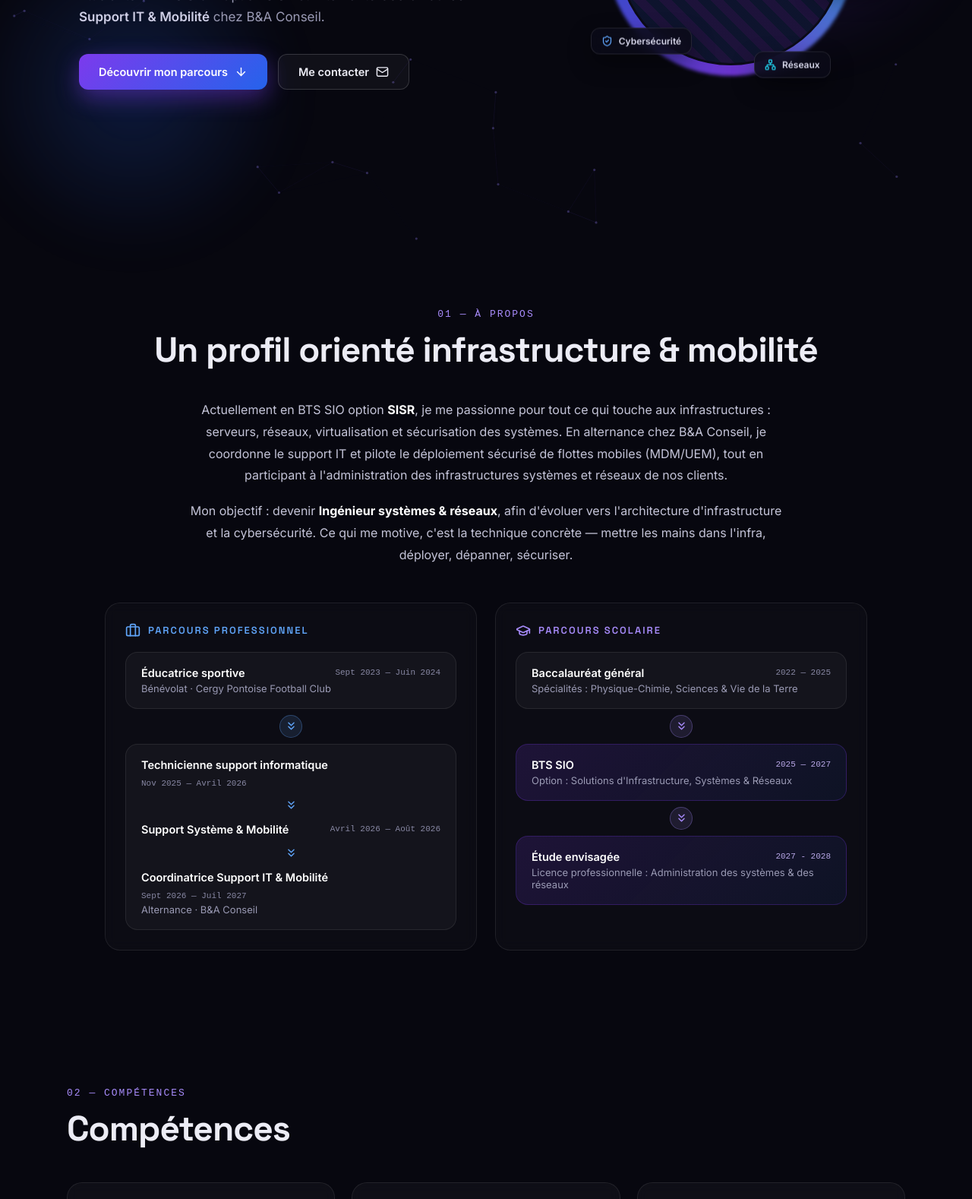
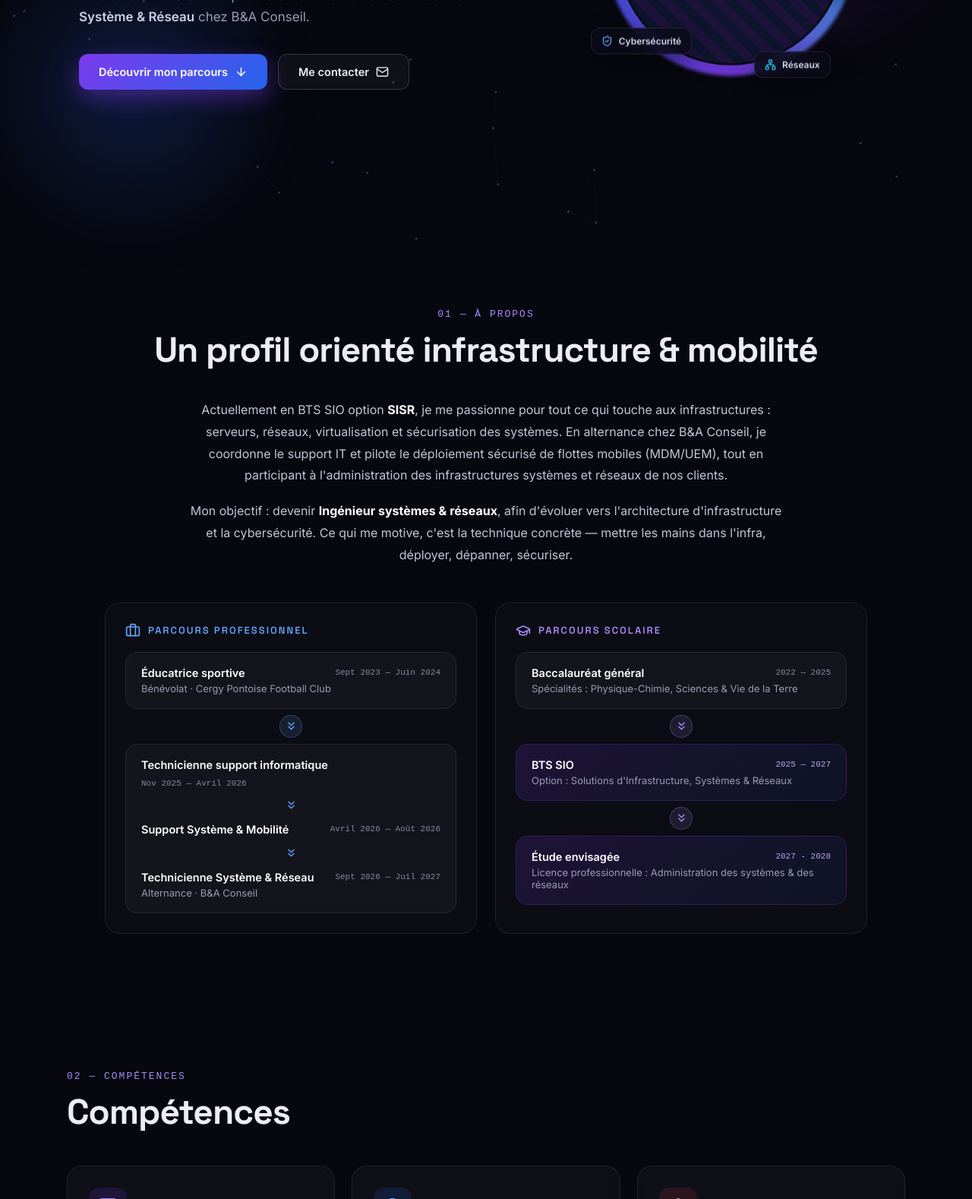
Before and after one commit to LGadou/Lgadou.github.io, a plain HTML site: page index.html in a window 1280 px wide. Shown: the part 484-2062 px from the top of the page at 76% size. Drawn offline with nearby package versions, Linux system fonts and the light colour scheme.

Commit message:
Changement rôle & veille

```diff
--- a/index.html
+++ b/index.html
@@ -129,7 +129,7 @@
         Leïla<br><span style="background:linear-gradient(120deg,#a78bfa,#60a5fa,#22d3ee);background-size:200% auto;-webkit-background-clip:text;background-clip:text;-webkit-text-fill-color:transparent;animation:lgGrad 6s ease infinite">Gadou</span>
       </h1>
       <!-- <p style="font-family:'Space Grotesk';font-size:clamp(17px,2.4vw,23px);font-weight:500;color:#e3e3f2;margin:0 0 8px">Étudiante BTS SIO — Option SISR</p> -->
-      <p style="font-size:clamp(15px,1.6vw,17px);color:#9a9ab4;line-height:1.65;max-width:520px;margin:0 0 34px">Étudiante en BTS SIO - Option SISR et Alternante <strong style="color:#cfcfe6;font-weight:600">Coordinatrice Support IT &amp; Mobilité</strong> chez B&amp;A Conseil.</p>
+      <p style="font-size:clamp(15px,1.6vw,17px);color:#9a9ab4;line-height:1.65;max-width:520px;margin:0 0 34px">Étudiante en BTS SIO - Option SISR et Alternante <strong style="color:#cfcfe6;font-weight:600">Technicienne Système &amp; Réseau</strong> chez B&amp;A Conseil.</p>
       <div id="lg-hero-cta" style="display:flex;gap:14px;flex-wrap:wrap">
         <button onClick="{{ goAbout }}" style="display:inline-flex;align-items:center;gap:9px;padding:14px 26px;border:none;border-radius:12px;background:linear-gradient(135deg,#7C3AED,#2563EB);color:#fff;font-size:14.5px;font-weight:600;cursor:pointer;font-family:inherit;box-shadow:0 10px 30px rgba(124,58,237,.45);transition:transform .2s,box-shadow .2s" style-hover="transform:translateY(-3px);box-shadow:0 16px 40px rgba(124,58,237,.6)">
           Découvrir mon parcours <i data-lucide="arrow-down" style="width:17px;height:17px"></i>
@@ -203,7 +203,7 @@
         <div style="padding:18px 20px;border-radius:16px;background:rgba(255,255,255,.035);border:1px solid rgba(255,255,255,.08)">
           <div style="display:flex;align-items:center;justify-content:space-between;gap:10px;flex-wrap:wrap"><div style="font-weight:600;font-size:14.5px;color:#fff">Technicienne support informatique</div><span style="font-family:'Space Mono',monospace;font-size:11px;color:#8888a4">Nov 2025 — Avril 2026</span></div>
           <div style="display:flex;justify-content:center;padding:8px 0"><span style="display:flex;align-items:center;justify-content:center;width:30px;height:30px;"><i data-lucide="chevrons-down" style="width:17px;height:17px;color:#60a5fa"></i></span></div>          <div style="display:flex;align-items:center;justify-content:space-between;gap:10px;flex-wrap:wrap"><div style="font-weight:600;font-size:14.5px;color:#fff">Support Système &amp; Mobilité</div><span style="font-family:'Space Mono',monospace;font-size:11px;color:#8888a4">Avril 2026 — Août 2026</span></div>
-          <div style="display:flex;justify-content:center;padding:8px 0"><span style="display:flex;align-items:center;justify-content:center;width:30px;height:30px;"><i data-lucide="chevrons-down" style="width:17px;height:17px;color:#60a5fa"></i></span></div>          <div style="display:flex;align-items:center;justify-content:space-between;gap:10px;flex-wrap:wrap"><div style="font-weight:600;font-size:14.5px;color:#fff">Coordinatrice Support IT & Mobilité</div><span style="font-family:'Space Mono',monospace;font-size:11px;color:#8888a4">Sept 2026 — Juil 2027</span></div>
+          <div style="display:flex;justify-content:center;padding:8px 0"><span style="display:flex;align-items:center;justify-content:center;width:30px;height:30px;"><i data-lucide="chevrons-down" style="width:17px;height:17px;color:#60a5fa"></i></span></div>          <div style="display:flex;align-items:center;justify-content:space-between;gap:10px;flex-wrap:wrap"><div style="font-weight:600;font-size:14.5px;color:#fff">Technicienne Système & Réseau</div><span style="font-family:'Space Mono',monospace;font-size:11px;color:#8888a4">Sept 2026 — Juil 2027</span></div>
           <div style="font-size:13px;color:#9a9ab4;margin-top:4px">Alternance · B&amp;A Conseil</div>
       </div>
       </div>
@@ -434,7 +434,7 @@
 <section id="veille" style="position:relative;z-index:2;max-width:1100px;margin:0 auto;padding:90px clamp(16px,5vw,48px)">
   <div data-reveal style="opacity:0;transform:translateY(26px);transition:opacity .7s,transform .7s;margin-bottom:42px">
     <div style="font-family:'Space Mono',monospace;font-size:13px;color:#a78bfa;letter-spacing:2px;margin-bottom:10px">06 — VEILLE TECHNOLOGIQUE</div>
-    <h2 style="font-family:'Space Grotesk';font-size:clamp(30px,4.5vw,46px);font-weight:700;margin:0;letter-spacing:-1px">L'utilisation du MFA pour sécuriser les accès en entreprise</h2>
+    <h2 style="font-family:'Space Grotesk';font-size:clamp(30px,4.5vw,46px);font-weight:700;margin:0;letter-spacing:-1px">Les méthodes de sécurisation d'une flotte mobile </h2>
   </div>
   <div style="display:grid;grid-template-columns:1.5fr 1fr;gap:24px;align-items:start">
     <div data-reveal style="opacity:0;transform:translateY(26px);transition:opacity .7s,transform .7s;display:flex;flex-direction:column;gap:14px">
```
